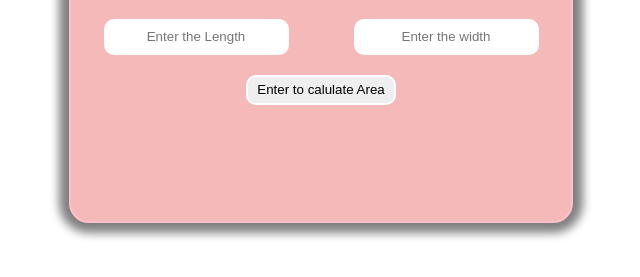
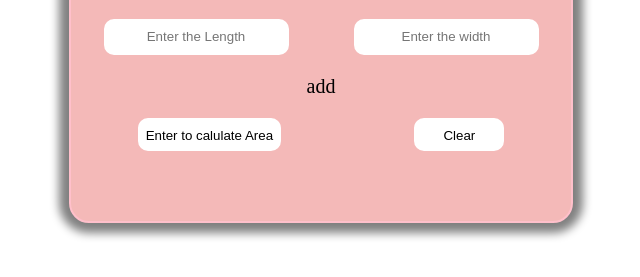
Before and after one commit to pratiksha950/Assignment-9, a plain HTML site: page index.html in a window 1280 px wide. Shown: the part 131-408 px from the top of the page, without its empty margins (319-959 px from the left). Drawn offline with Linux system fonts and the light colour scheme.

Commit message:
java script link added

```diff
--- a/Assignment-9.css
+++ b/Assignment-9.css
@@ -21,7 +21,7 @@ input{
     align-items: center;
     height: 30px;
     /* margin-left:40px; */
-
+   color: black;
     border-radius: 10px;
     border: 2px solid white;
 
@@ -32,16 +32,34 @@ input{
     justify-content: space-around;
     color: #d48c70;
 }
+.para{
+    text-align: center;
+    font-size: 20px;
+    color:black;
+   font-weight: 20px;
+}
 .submit{
-    display: flex;
-    justify-content: center;
-    margin-top: 20px;
     cursor: pointer;
     border-radius: 10px;
     border: 2px solid white;
-    height: 30px;
-    width: 150px;
+    height: 33px;
     text-align: center;
-    margin-left:35% ;
-    padding-top:5px ;
+    /* margin-left:35% ; */
+    padding-top:3px ;
+    background-color: white;
 }
+.btn{
+    display: flex;
+    justify-content: space-around;
+    margin-top: 20px;
+}
+
+.btn2{
+    width: 90px;
+
+}
+.btn2:hover{
+    width: 90px;
+    background-color: #f4b9b8;
+    border: 2px solid black;
+}
--- a/index.html
+++ b/index.html
@@ -11,15 +11,17 @@
         <h1>Perimeter for Ractangle</h1><br>
 
         <div class="input-box">
-        <input type="text" placeholder="Enter the Length">
-        <input type="text" placeholder="Enter the width">
+        <input type="text" placeholder="Enter the Length" required>
+        <input type="text" placeholder="Enter the width" required>
+        </div>
+        <p class="para">add</p>
+        <div class="btn">
+        <button class="submit">Enter to calulate Area</button>
+        <button class="submit btn2"> Clear</button>
         </div>
 
-        <button class="submit">
-            Enter to calulate Area
-        </button>
 
-
+    <script src="./Assignment-9.js"></script>
     </div>
 </body>
 </html>
```
Also changed, not shown: Assignment-9.js (added).
